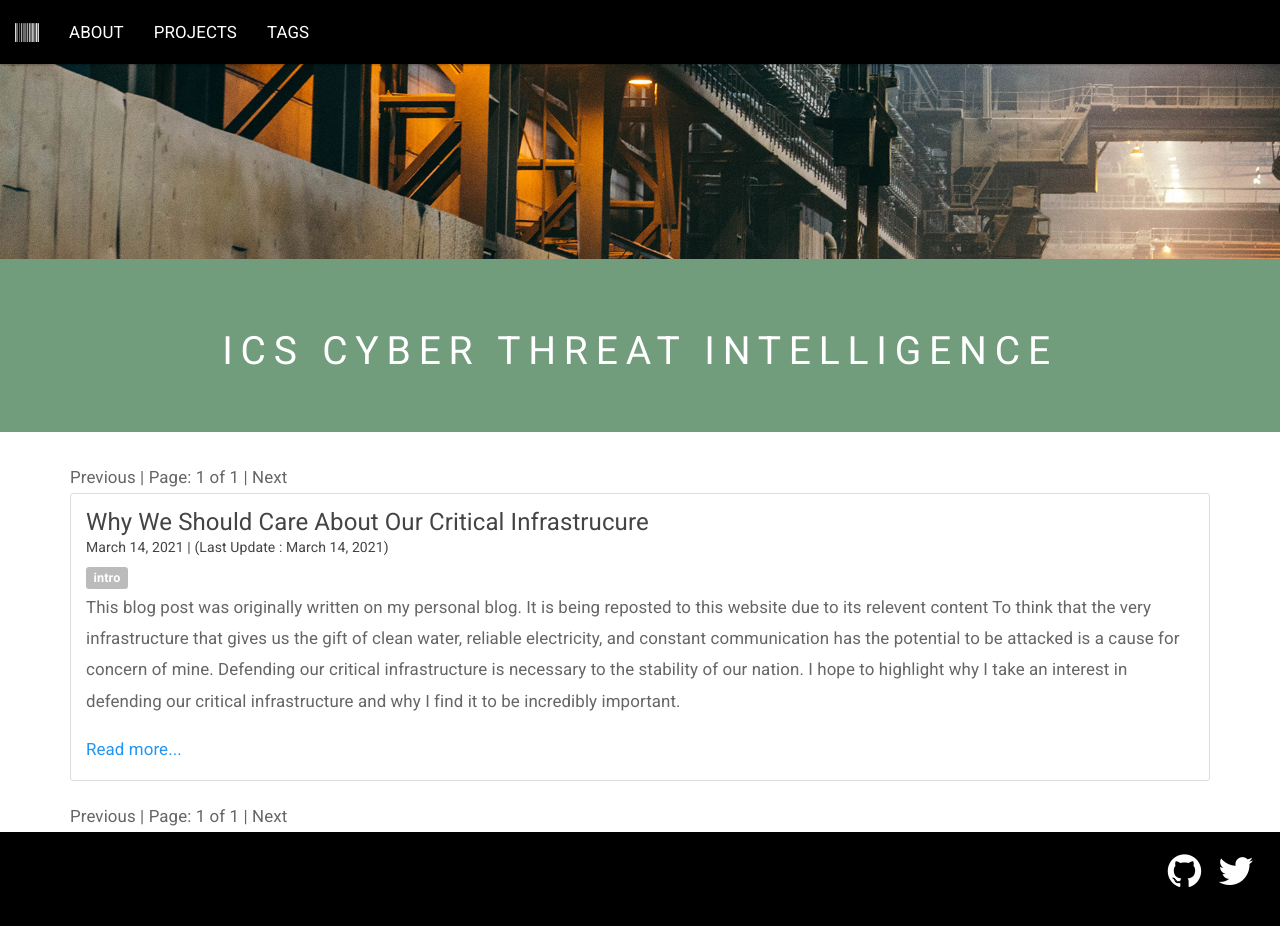
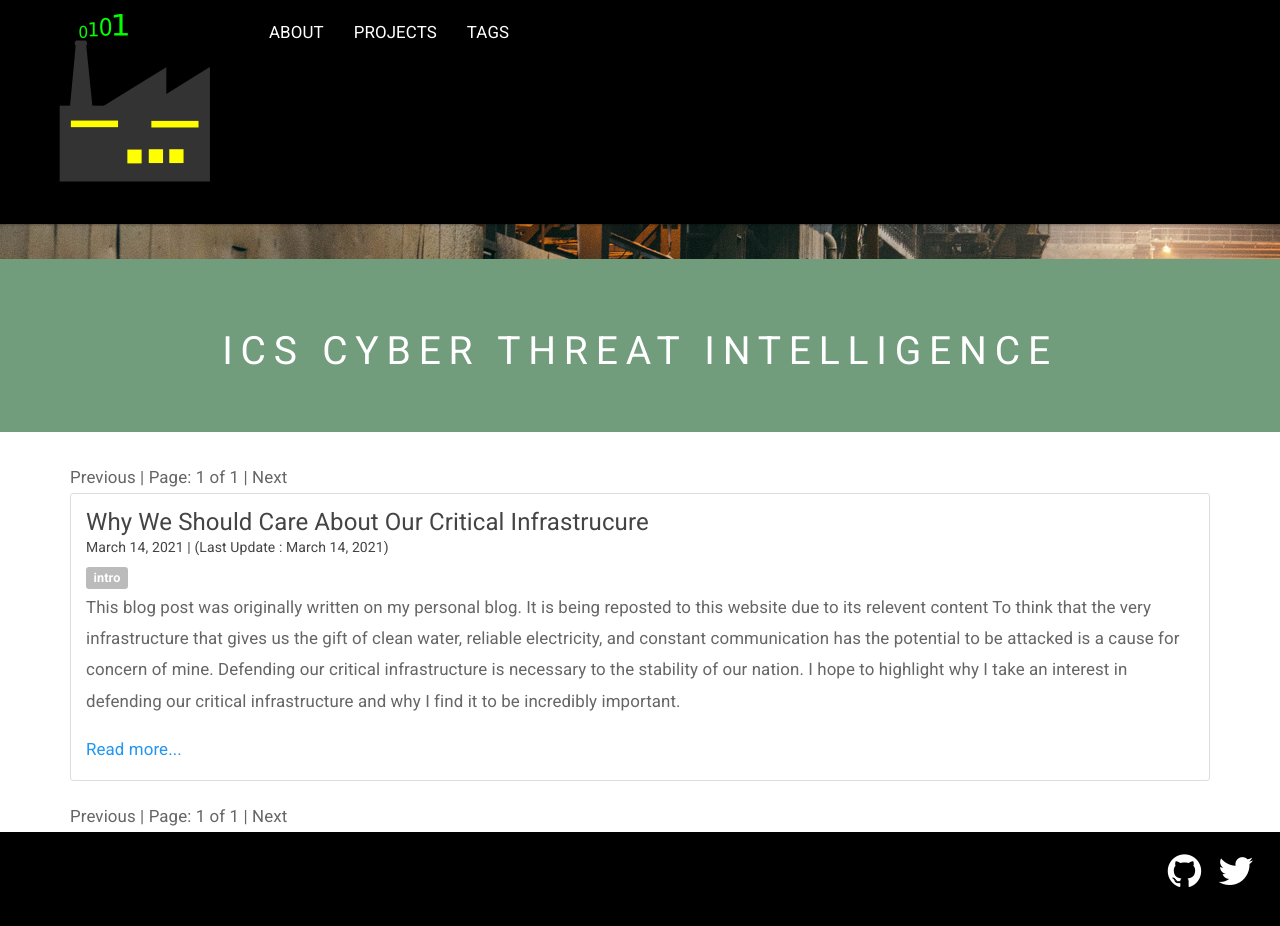
Before and after one commit to icscti/icscti.github.io, a Jekyll site: the page built from index.html, in a window 1280 px wide and 936 px high. Shown: the top 926 px of the window. Built offline with Jekyll 4.4.1, drawn with Linux system fonts in a browser that asks for light colours; the list of posts is cut into pages by our own code.

Commit message:
Update header.html

```diff
--- a/_includes/header.html
+++ b/_includes/header.html
@@ -8,7 +8,7 @@
 						class="icon-bar"></span> <span class="icon-bar"></span> <span
 						class="icon-bar"></span>
 				</button>
-				<a class="navbar-brand" href="/"> <i class="fa fa-barcode"></i>
+				<img src=/icon.png alt="Logo"></i>
 				</a>
 			</div>
 			<div id="navbar-collapse-menu" class="collapse navbar-collapse">
```
